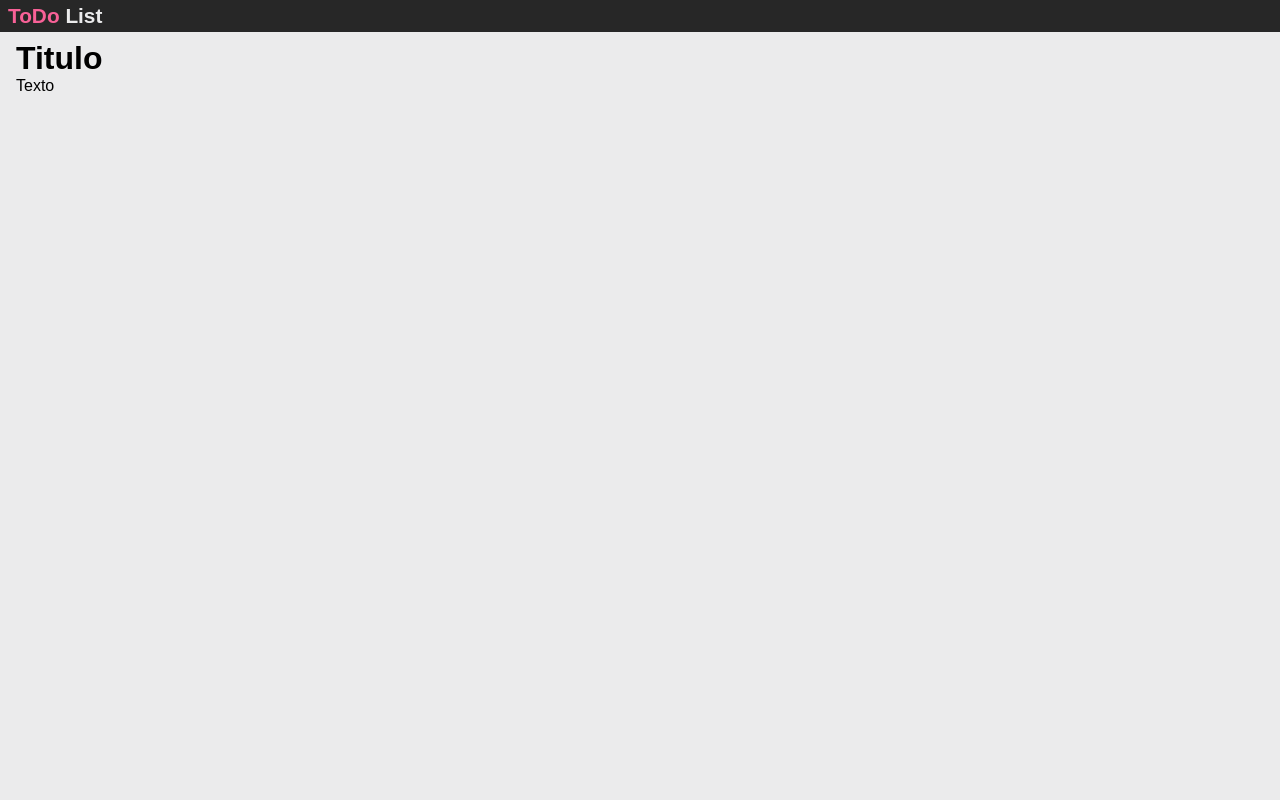
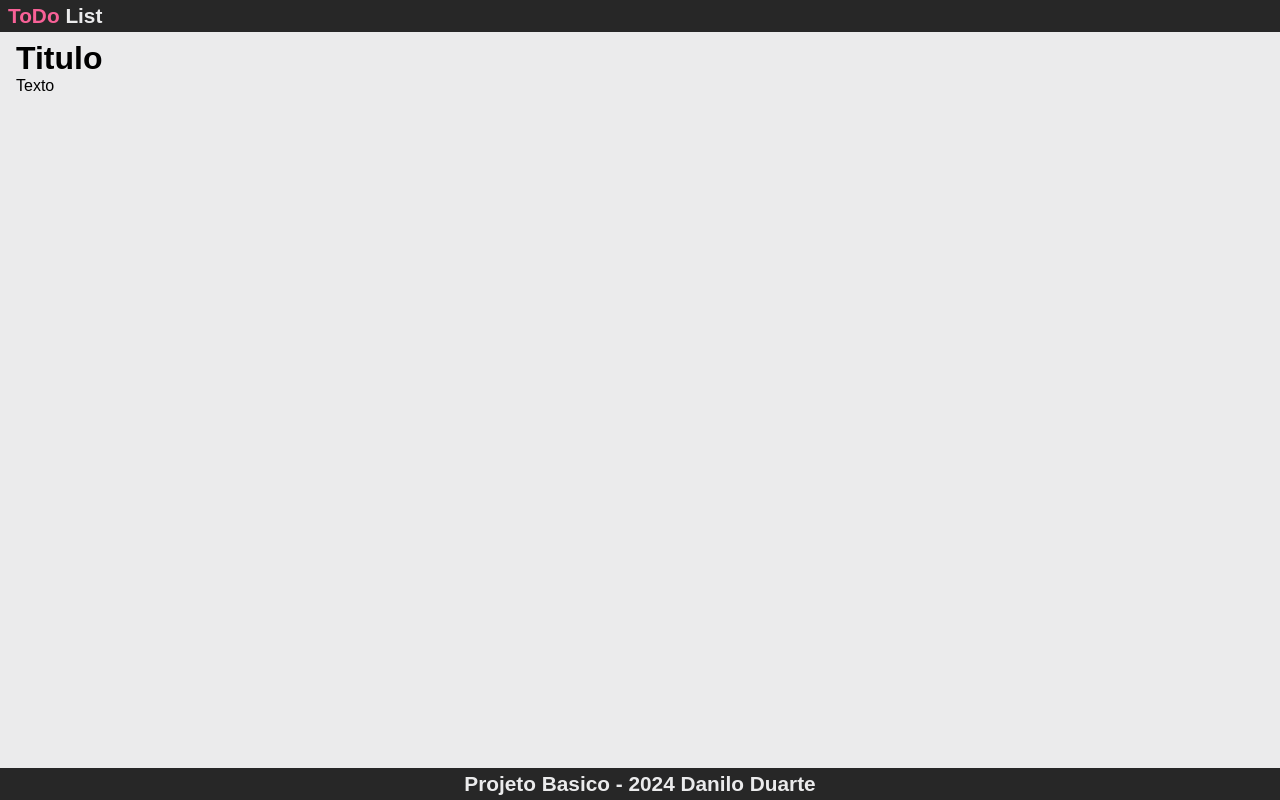
Before and after one commit to danilojduarte/IntroReact, a React (Vite) app in the folder Modulo01/vite-project/: page / in a window 1280 px wide. Built offline with nearby package versions, Linux system fonts and the light colour scheme.

Commit message:
Desafio rodape concluido

```diff
--- a/Modulo01/vite-project/src/App.jsx
+++ b/Modulo01/vite-project/src/App.jsx
@@ -1,4 +1,4 @@
-import { Cabecalho, Conteudo } from './components';
+import { Cabecalho, Conteudo, Rodape } from './components';
 
 import './App.css'
 
@@ -11,6 +11,7 @@ const App = () => {
       <h1>Titulo</h1>
       <p>Texto</p>
     </Conteudo>
+    <Rodape />
     </>
   )
 };
--- a/Modulo01/vite-project/src/components/Rodape/Rodape.jsx
+++ b/Modulo01/vite-project/src/components/Rodape/Rodape.jsx
@@ -0,0 +1,14 @@
+import style from './Rodape.module.css';
+
+const Rodape = () => {
+
+  return (
+    <div className={style.Rodape}>
+      <h4>
+        Projeto Basico - 2024 Danilo Duarte
+      </h4>
+    </div>
+  );
+};
+
+export {Rodape};
--- a/Modulo01/vite-project/src/components/Rodape/Rodape.module.css
+++ b/Modulo01/vite-project/src/components/Rodape/Rodape.module.css
@@ -0,0 +1,17 @@
+.Rodape {
+  background: var(--preto);
+  color: var(--cinza);
+  padding: 0.25rem 0.5rem;
+
+  bottom: 0;
+  position: fixed;
+  width: 100%;
+  text-align: center;
+
+}
+
+
+.Rodape h4 {
+  font-size: 1.3rem;
+  text-align: center;
+}
```
